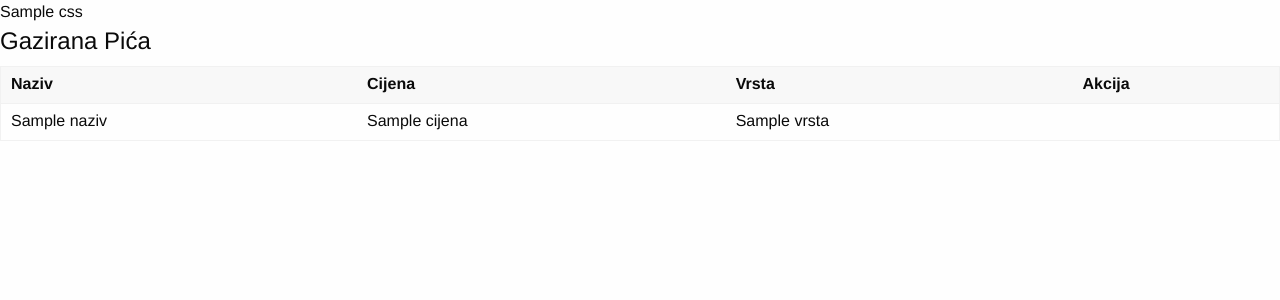
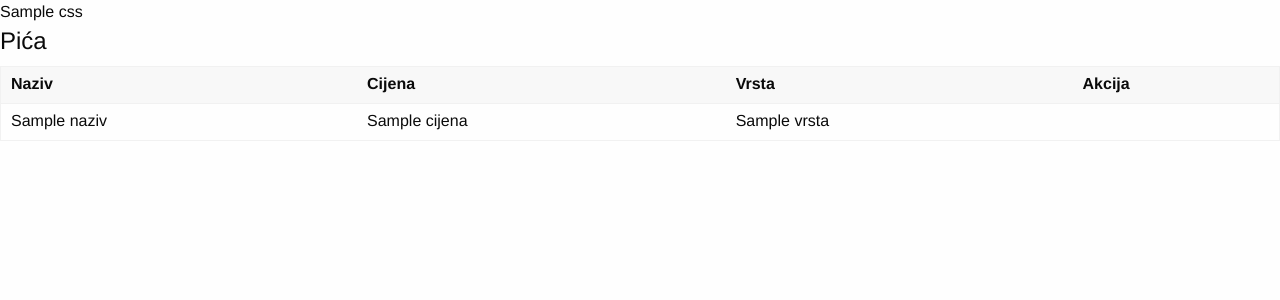
Before and after one commit to MatejPapac/ZavrsniRad, a PHP site: template app/view/privatno/pice/index.phtml in a window 1280 px wide. Shown: the top 300 px of the page. Run offline with PHP 8.4, Linux system fonts and the light colour scheme; the template is opened without the code that fills it: most values are stand-ins (such as "Sample title", 1, 10 or a date in 2020); data that the repository does not hold is empty.

Commit message:
Update index.phtml

```diff
--- a/app/view/privatno/pice/index.phtml
+++ b/app/view/privatno/pice/index.phtml
@@ -2,7 +2,7 @@
 
 <div class="grid-x">
     <div class ="cell-large-6">
-        <h1 style="font-size:1.5rem;">Gazirana Pića <i
+        <h1 style="font-size:1.5rem;"> Pića <i
         style="color:yellow"
         class="fas fa-1x fa-beer">
     </i> </h1>
```
